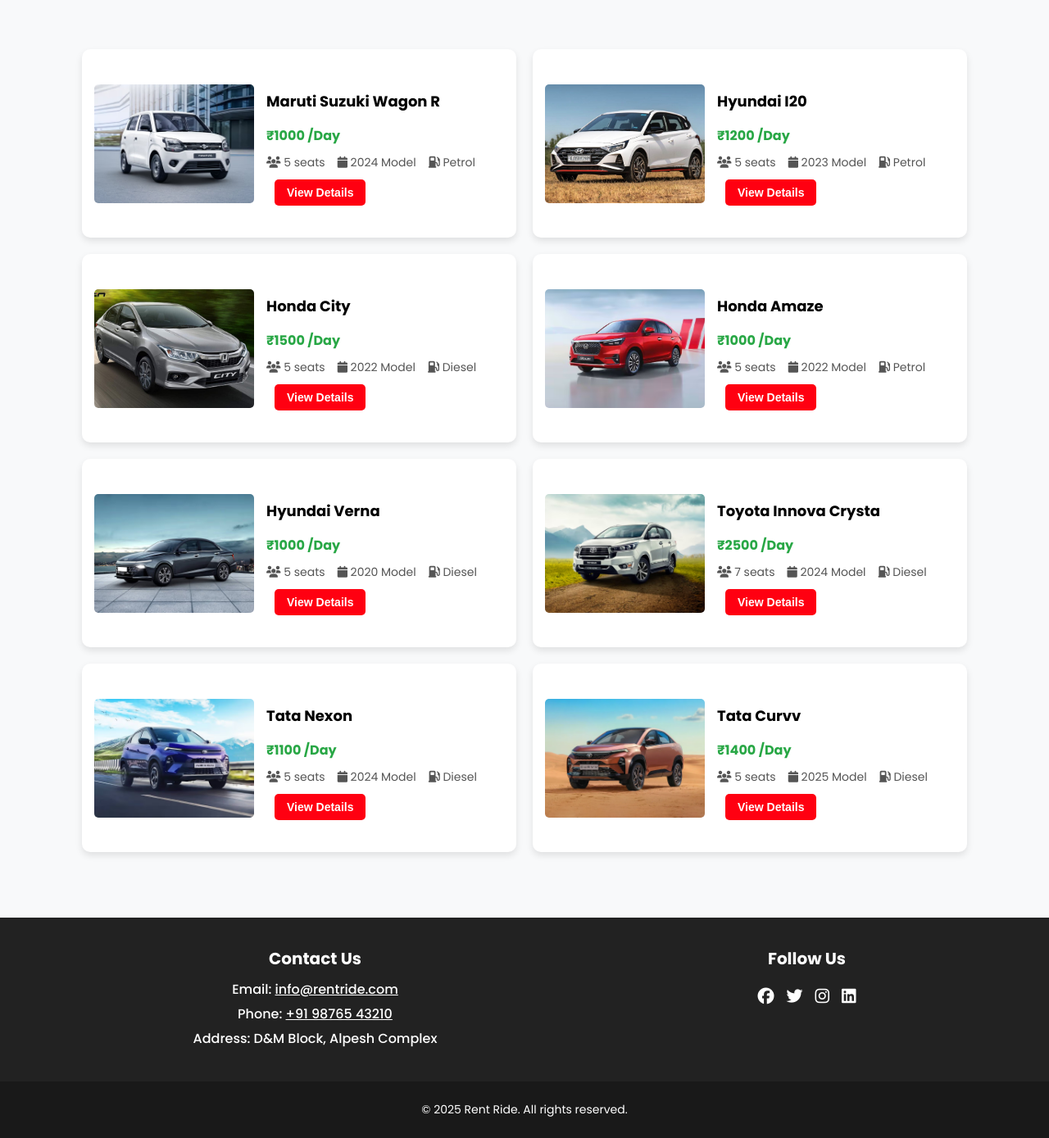
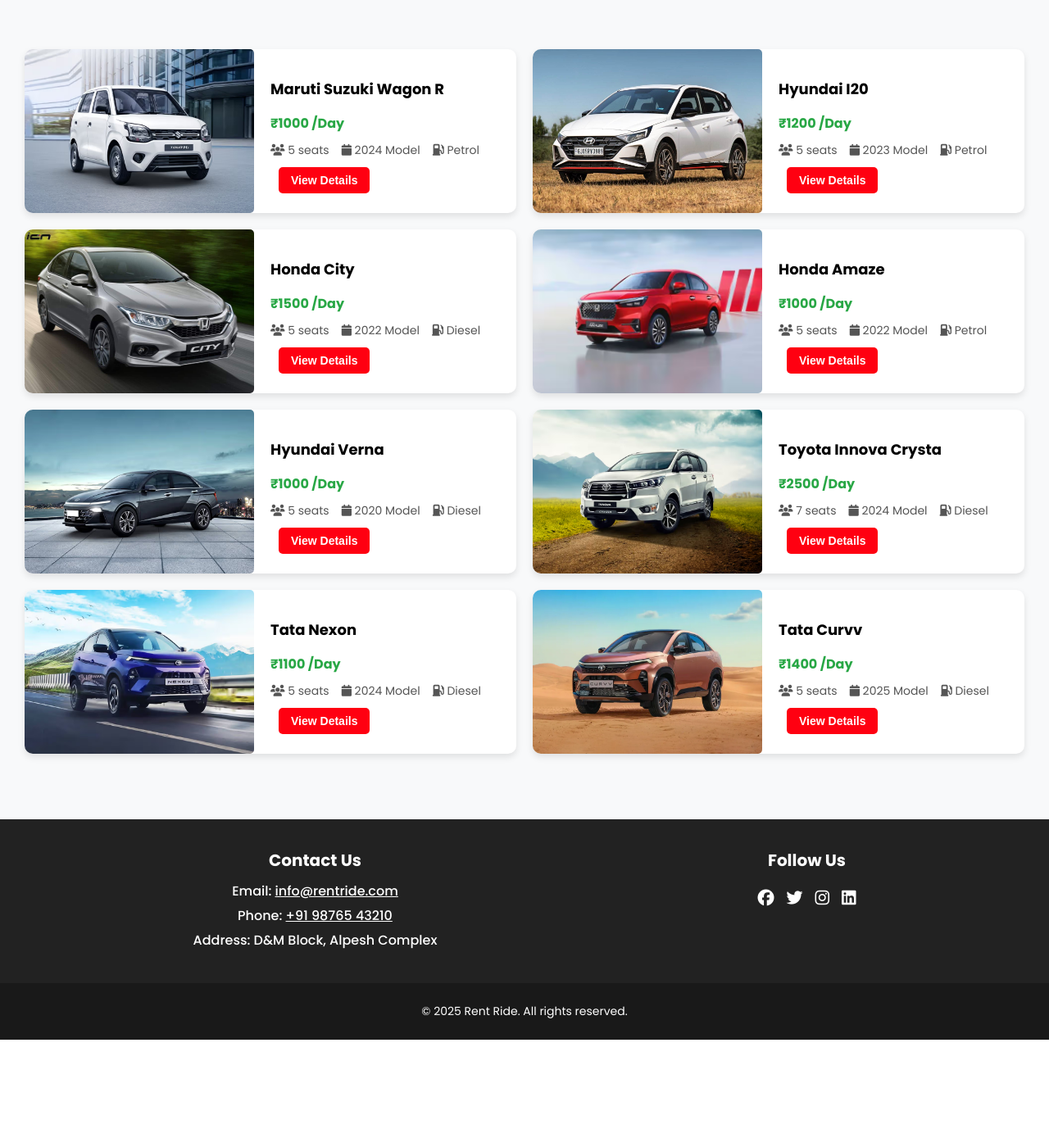
Before and after one commit to dhruv09dotcom/Rent-Ride, a PHP site: page /car-listing.html in a window 1280 px wide. Shown: the part 160-1549 px from the top of the page at 82% size. After the commit the page ends 1429 px from the top, so only its background shows below. Run offline with PHP 8.4, Linux system fonts and the light colour scheme.

Commit message:
modified

```diff
--- a/car-listing.html
+++ b/car-listing.html
@@ -71,10 +71,10 @@
             <div class="car-listing-container">
 
             <!-- Main Content -->
-            <main class="car-listing">
+            <main class="car-container">
                 <div class="car-card">
                     <img src="Image/car-1.jpg" alt="Maruti Suzuki Wagon R">
-                    <div class="cars-info">
+                    <div class="car-info">
                         <h3>Maruti Suzuki Wagon R</h3>
                             <p class="prices">₹1000 /Day</p>
                             <div class="cars-meta">
@@ -88,7 +88,7 @@
 
                 <div class="car-card">
                     <img src="Image/car-2.jpg" alt="Hyundai i20">
-                    <div class="cars-info">
+                    <div class="car-info">
                         <h3>Hyundai I20</h3>
                             <p class="prices">₹1200 /Day</p>
                             <div class="cars-meta">
@@ -102,7 +102,7 @@
 
                 <div class="car-card">
                     <img src="Image/car-3.jpg" alt="Honda City">
-                    <div class="cars-info">
+                    <div class="car-info">
                         <h3>Honda City</h3>
                             <p class="prices">₹1500 /Day</p>
                             <div class="cars-meta">
@@ -116,7 +116,7 @@
 
                 <div class="car-card">
                     <img src="Image/car-4.jpg" alt="Honda Amaze">
-                    <div class="cars-info">
+                    <div class="car-info">
                         <h3>Honda Amaze</h3>
                             <p class="prices">₹1000 /Day</p>
                             <div class="cars-meta">
@@ -130,7 +130,7 @@
 
                 <div class="car-card">
                     <img src="Image/car-5.jpg" alt="Hyundai Verna">
-                    <div class="cars-info">
+                    <div class="car-info">
                         <h3>Hyundai Verna</h3>
                             <p class="prices">₹1000 /Day</p>
                             <div class="cars-meta">
@@ -144,7 +144,7 @@
 
                 <div class="car-card">
                     <img src="Image/car-6.jpg" alt="Toyota Innova Crysta">
-                    <div class="cars-info">
+                    <div class="car-info">
                         <h3>Toyota Innova Crysta</h3>
                             <p class="prices">₹2500 /Day</p>
                             <div class="cars-meta">
@@ -158,7 +158,7 @@
 
                 <div class="car-card">
                     <img src="Image/car-7.jpg" alt="Tata Nexon">
-                    <div class="cars-info">
+                    <div class="car-info">
                         <h3>Tata Nexon</h3>
                             <p class="prices">₹1100 /Day</p>
                             <div class="cars-meta">
@@ -172,7 +172,7 @@
 
                 <div class="car-card">
                     <img src="Image/car-8.jpg" alt="Tata Curvv">
-                    <div class="cars-info">
+                    <div class="car-info">
                         <h3>Tata Curvv</h3>
                             <p class="prices">₹1400 /Day</p>
                             <div class="cars-meta">
--- a/styles.css
+++ b/styles.css
@@ -334,17 +334,19 @@
     border-radius: 10px;
     box-shadow: 0 4px 8px rgba(0, 0, 0, 0.1);
     overflow: hidden;
+    width: 500px;
     transition: transform 0.3s ease-in-out;
 }
 .car-item:hover {
     transform: scale(1.05);
 }
 .car-image img {
-    width: 100%;
+    width: 500px;
     height: auto;
 }
-.car-info {
+.cars-info {
     padding: 15px;
+    text-align: center;
 }
 .car-meta span {
     display: inline-block;
@@ -959,7 +961,7 @@
     justify-content: center;
 }
 /* Car Listing Styles */
-.car-listing {
+.car-container {
     display: grid;
     grid-template-columns: repeat(2, 1fr);
     gap: 20px;
@@ -972,17 +974,14 @@
     box-shadow: 0 4px 8px rgba(0, 0, 0, 0.1);
     overflow: hidden;
     transition: transform 0.3s;
-    padding: 15px;
     text-align: left;
-    width: 500px;
+    width: 600px;
     height: 200px;
 }
 .car-card img {
-    width: 195px;
-    height: 145px;
-    object-fit: cover;
+    width: 280px;
+    height: 200px;
     border-radius: 5px;
-    margin-right: 15px;
 }
 .cars-info {
     flex: 1;
@@ -1107,6 +1106,10 @@
     margin-top: 15px;
     font-size: 14px;
     background-color: #191919;
+}
+.bottom-bar p a{
+    text-decoration: none;
+    color: #fff;
 }
 
 /*==============================================*/
```
Also changed, not shown: index.html (+9 -10 lines).
